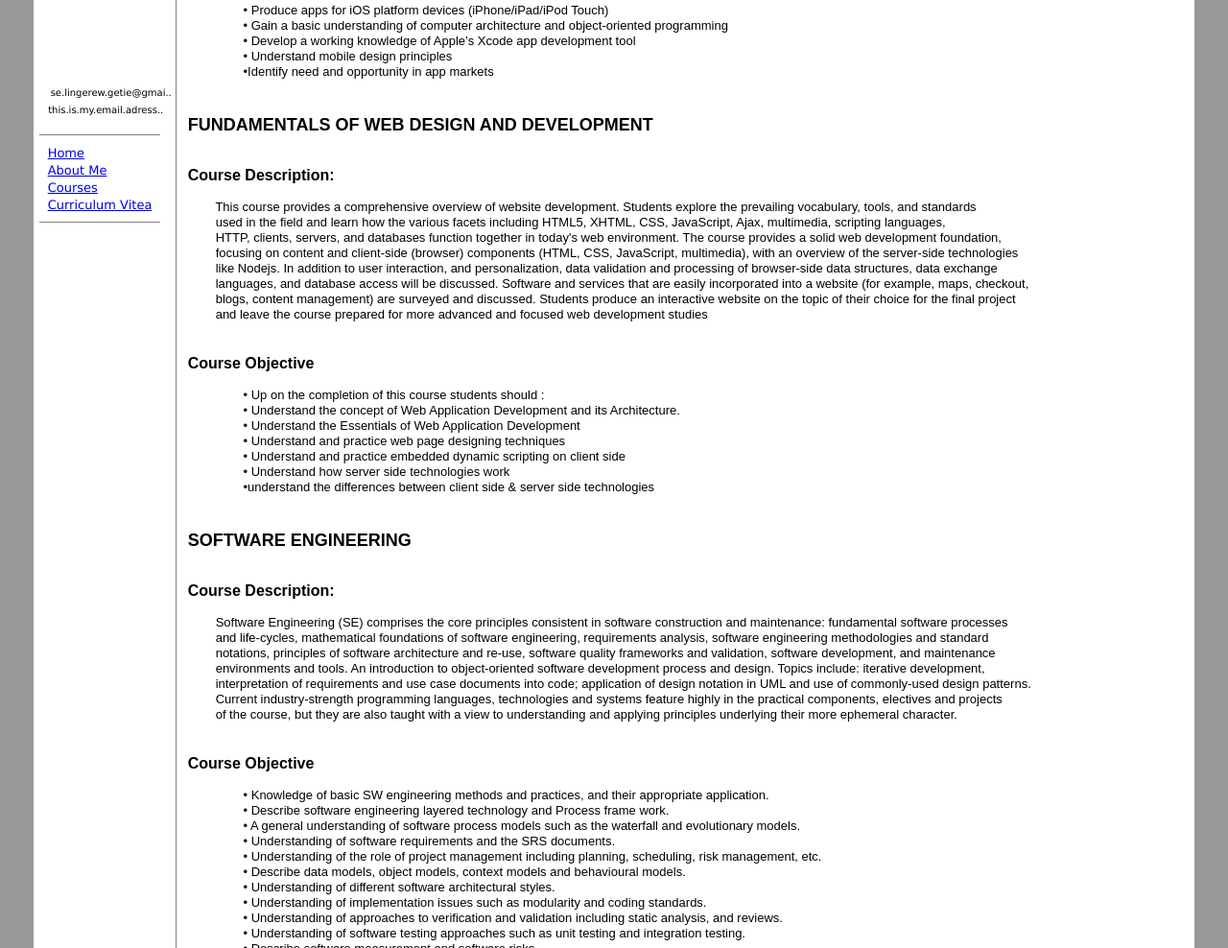
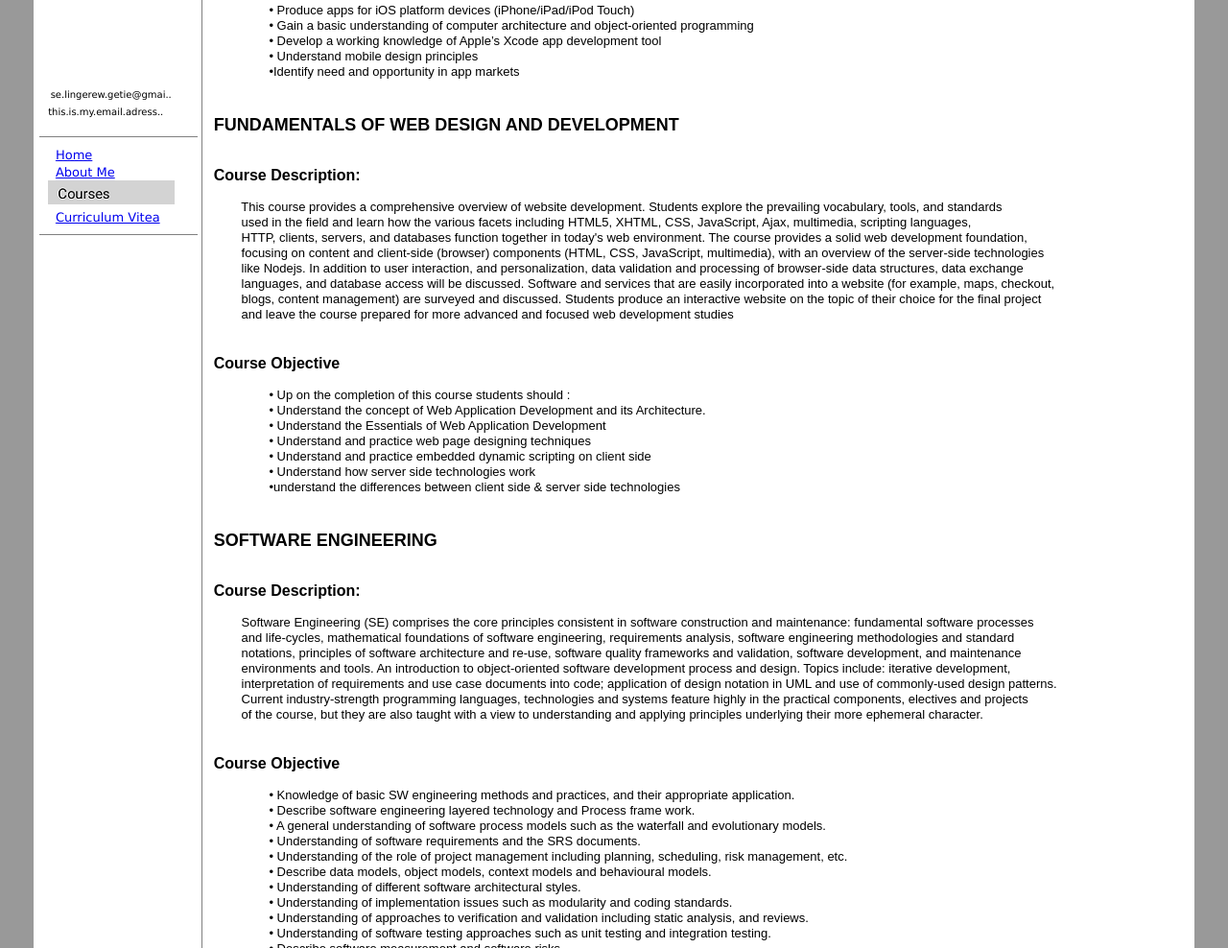
Before and after one commit to Lingerew711/MyPersonalWeb2, a plain HTML site: page Courses.html in a window 1280 px wide. Shown: the part 1094-2082 px from the top of the page at 96% size. Drawn offline with Linux system fonts and the light colour scheme.

Commit message:
The anchors are modefied to act like an active link by inserting  a painted image

```diff
--- a/Courses.html
+++ b/Courses.html
@@ -50,10 +50,10 @@
                     <td>
 
                     <font size = "2" face = "Verdana" >
-                        <a href="index.html">Home</a><br>
-                        <a href="Aboutme.html">About Me</a><br>
-                        <a href="Courses.html">Courses</a><br>
-                        <a href="./image/chapter 1.pdf" target="_blank" >Curriculum Vitea</a><br>
+                        &nbsp;&nbsp;<a href="index.html">Home</a><br>
+                        &nbsp;&nbsp;<a href="Aboutme.html">About Me</a><br>
+                        <a href="Courses.html"> <img src="./image/3.png" alt=""> </a><br>
+                        &nbsp;&nbsp;<a href="./image/chapter 1.pdf" target="_blank" >Curriculum Vitea</a><br>
                     </font>
             </td>
             </tr>
```
Also changed, not shown: Aboutme.html (+4 -4 lines), index.html (+4 -4 lines), image/1.png (added), image/1c.png (added), image/2.png (added), image/3.png (added), image/4.png (added).
